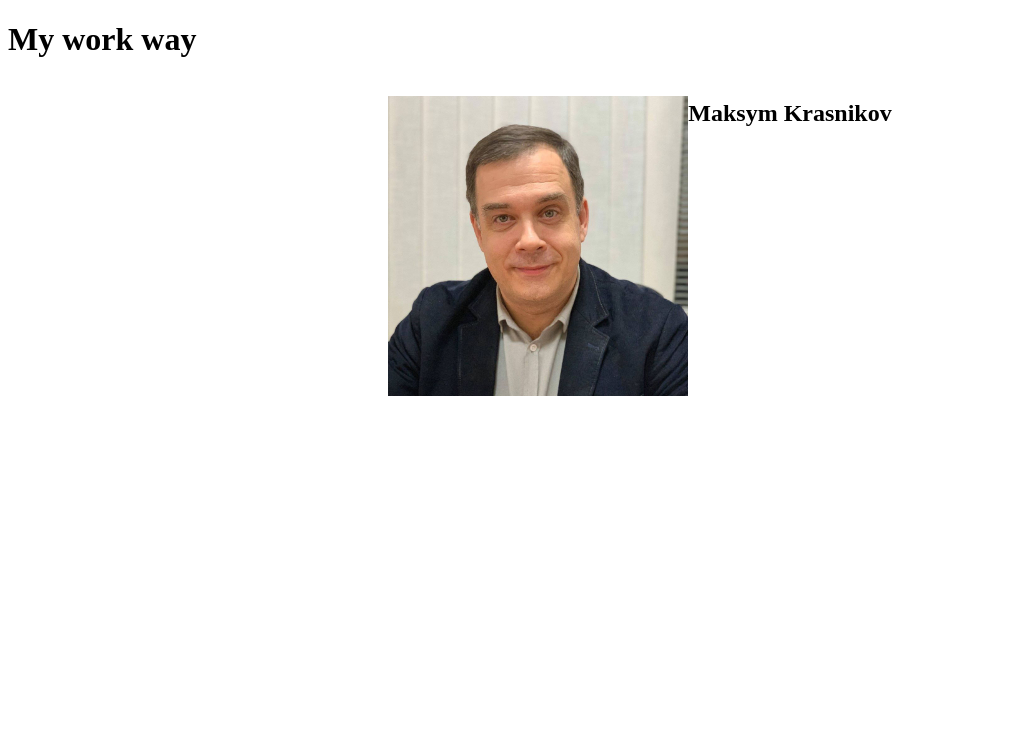
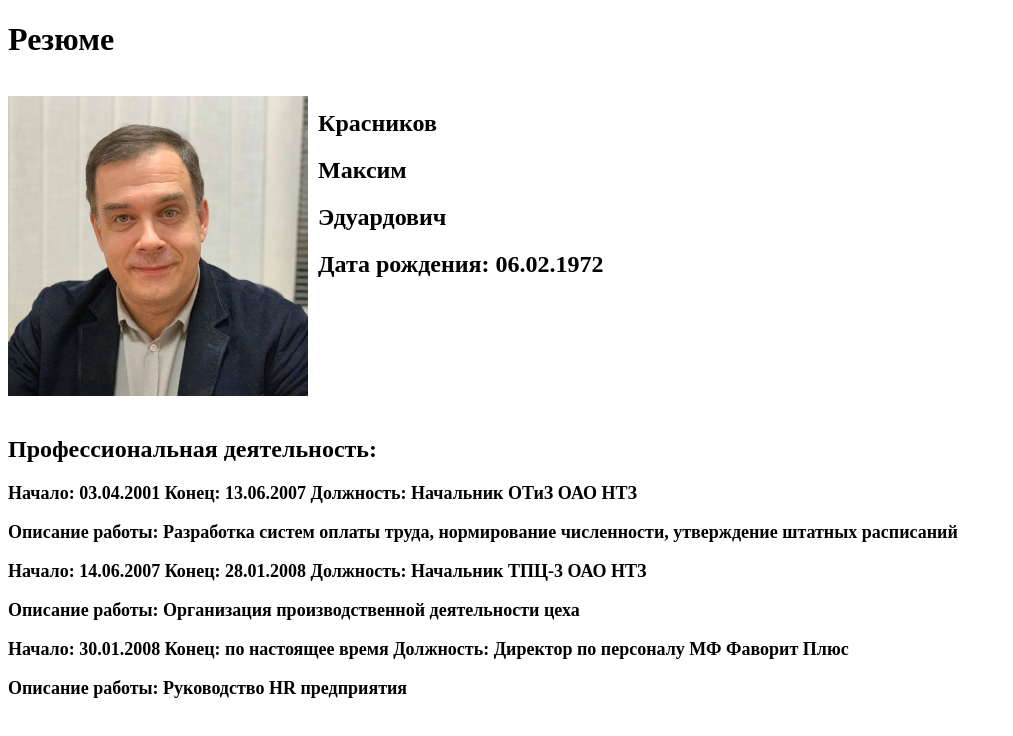
Before and after one commit to MaksKrasn/AngularHT-1, an Angular app: page / in a window 1280 px wide. Shown: the top 736 px of the page, without its empty margins (0-1013 px from the left). Built offline with nearby package versions, Linux system fonts and the light colour scheme.

Commit message:
Final modified html-file

```diff
--- a/src/app/components/app.component.css
+++ b/src/app/components/app.component.css
@@ -1,9 +1,26 @@
 .main {
     display: flex;
-    justify-content: center;
+    justify-content: start;
     flex-direction: row;
 }
 .img{
     height: 300px;
     width: auto;
 }
+
+.work-header{
+    display: flex;
+    flex-direction: column;
+    justify-content: start;
+}
+
+.work1{
+    display: flex;
+    flex-direction: row;
+    font-size: large;
+    font-weight: bold;
+}
+
+.person-name{
+    margin: 10px;
+}
--- a/src/app/components/app.component.html
+++ b/src/app/components/app.component.html
@@ -1,6 +1,17 @@
-<h1>My work way</h1>
+<h1>Резюме</h1>
 
 <div class="main">
     <p><img [src]="person.photo" class="img"></p>
-    <h2>{{person.firstName + ' ' + person.lastName}}</h2>
+    <div class = "person-name">
+        <h2>{{person.lastName}}</h2>
+        <h2>{{person.firstName}}</h2>
+        <h2>{{person.middleName}}</h2>
+        <h2>Дата рождения: {{person.birthData}}</h2>
+    </div>
 </div>
+<h2>Профессиональная деятельность:</h2>
+<div class = "work-header" *ngFor="let pos of positions">
+    <span class = "work1">{{'Начало: ' + pos.startData + '  Конец: ' + pos.finishData + '  Должность:  ' + pos.positionName}}</span>
+    <p class="work1">Описание работы: {{pos.description}}</p>
+
+</div>
--- a/src/app/components/app.component.ts
+++ b/src/app/components/app.component.ts
@@ -18,9 +18,10 @@ export class AppComponent {
 
   constructor(){
     this.person.id = 1;
-    this.person.firstName = 'Maksym';
-    this.person.lastName = 'Krasnikov';
-    this.person.middleName = 'Eduardovich';
+    this.person.firstName = 'Максим';
+    this.person.lastName = 'Красников';
+    this.person.middleName = 'Эдуардович';
+    this.person.birthData = '06.02.1972'
     this.person.positions = this.positions;
     this.person.photo = '/app/images/MyFoto.jpg'
   }
```
